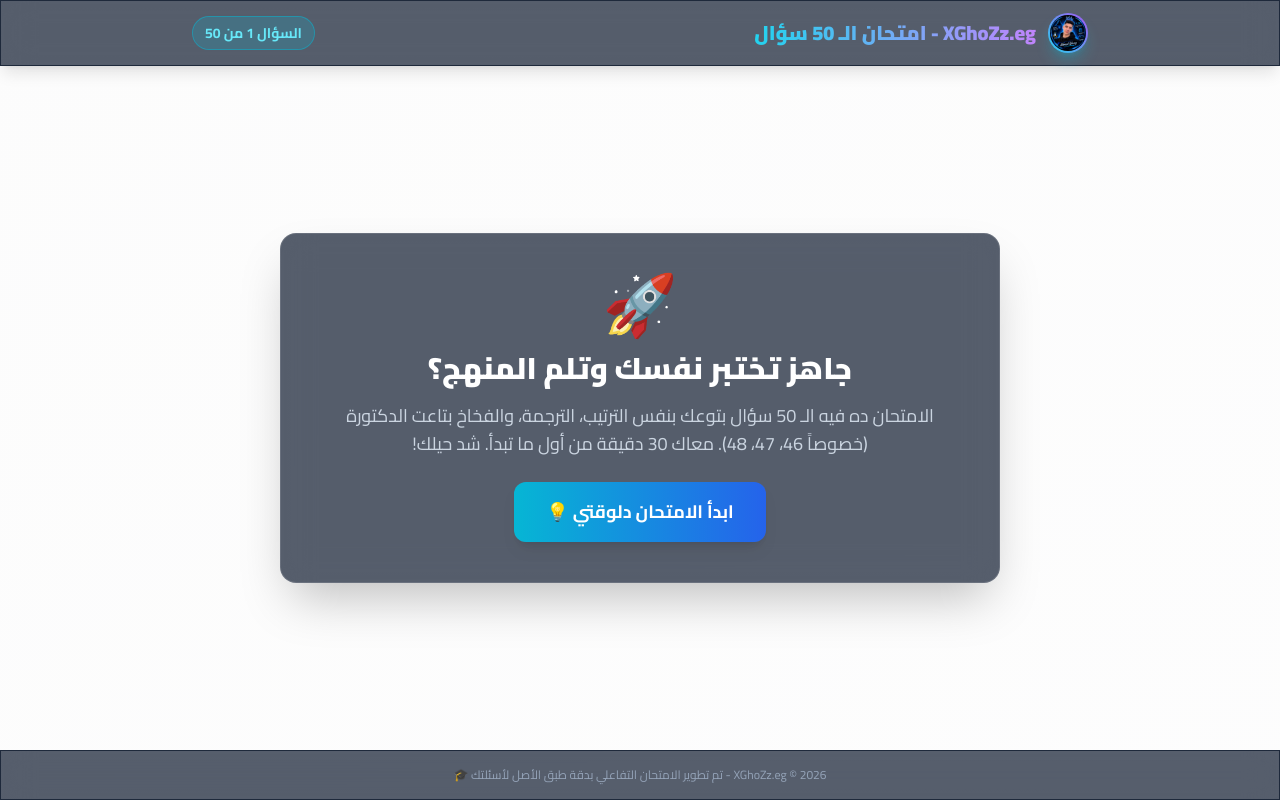
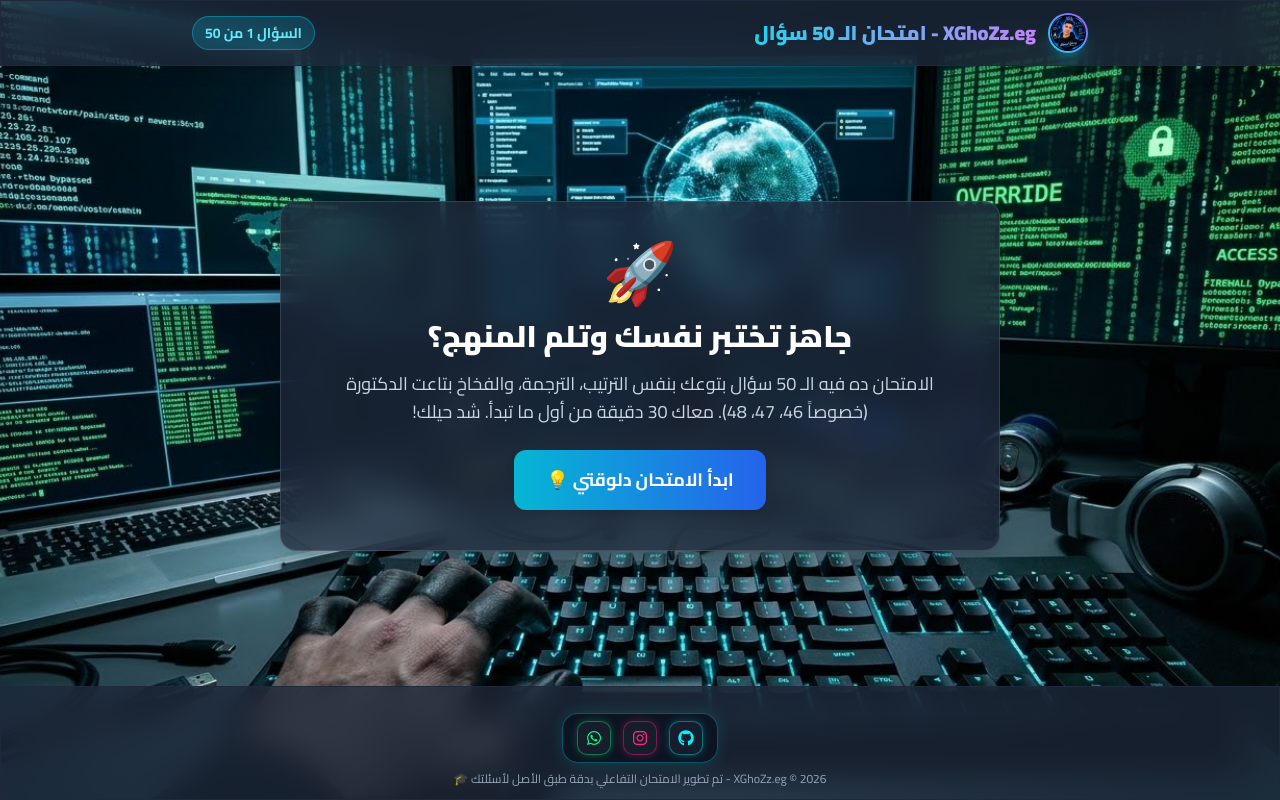
Before and after one commit to XGhoZz/QB, a plain HTML site: page index.html in a window 1280 px wide. Drawn offline with nearby package versions, Linux system fonts and the light colour scheme.

Commit message:
index.html

```diff
--- a/index.html
+++ b/index.html
@@ -10,25 +10,110 @@
       href="https://fonts.googleapis.com/css2?family=Cairo:wght@400;600;700;900&display=swap"
       rel="stylesheet"
     />
+    <!-- Font Awesome Icons for Social Media -->
+    <link rel="stylesheet" href="https://cdnjs.cloudflare.com/ajax/libs/font-awesome/6.5.1/css/all.min.css">
     <style>
       body {
         font-family: "Cairo", sans-serif;
+        /* الخلفية الافتراضية للاب توب والديسك توب */
         background-image:
           linear-gradient(
             to bottom right,
             rgba(10, 10, 12, 0.01),
             rgba(63, 63, 82, 0.01)
           ),
-          url("bg.jpg");
+          url("desktop1.jpg");
         background-size: cover;
         background-position: center;
         background-attachment: fixed;
+        background-repeat: no-repeat;
+      }
+
+      /* لو الشاشة أصغر من 768 بكسل (يعني موبايل) */
+      @media (max-width: 768px) {
+        body {
+          background-image:
+            linear-gradient(
+              to bottom right,
+              rgba(10, 10, 12, 0.01),
+              rgba(63, 63, 82, 0.01)
+            ),
+            url("phone1.jpg");
+        }
       }
       .ios-glass {
         background: rgba(30, 41, 59, 0.75);
         backdrop-filter: blur(16px);
         -webkit-backdrop-filter: blur(16px);
         border: 1px solid rgba(255, 255, 255, 0.12);
+      }
+
+      /* شريط الأيقونات النيون الصغير */
+      .neon-dock {
+        display: flex;
+        justify-content: center;
+        align-items: center;
+        gap: 12px;
+        margin: 14px auto 8px auto;
+        padding: 7px 14px;
+        width: fit-content;
+        background: rgba(10, 15, 28, 0.75);
+        backdrop-filter: blur(10px);
+        -webkit-backdrop-filter: blur(10px);
+        border: 1px solid rgba(0, 243, 255, 0.3);
+        border-radius: 16px;
+        box-shadow: 0 0 15px rgba(0, 243, 255, 0.15);
+      }
+
+      /* تصميم كل أيقونة تطبيق نيون */
+      .neon-app {
+        width: 34px;
+        height: 34px;
+        border-radius: 10px;
+        display: flex;
+        justify-content: center;
+        align-items: center;
+        font-size: 16px;
+        text-decoration: none;
+        background: rgba(255, 255, 255, 0.04);
+        transition: all 0.25s ease;
+      }
+
+      /* إضاءة النيون لكل تطبيق */
+      .neon-app.github {
+        color: #00f3ff;
+        border: 1px solid rgba(0, 243, 255, 0.4);
+        box-shadow: 0 0 8px rgba(0, 243, 255, 0.25);
+      }
+      .neon-app.github:hover {
+        background: #00f3ff;
+        color: #050811;
+        box-shadow: 0 0 18px #00f3ff;
+        transform: translateY(-4px) scale(1.08);
+      }
+
+      .neon-app.instagram {
+        color: #ff2a85;
+        border: 1px solid rgba(255, 42, 133, 0.4);
+        box-shadow: 0 0 8px rgba(255, 42, 133, 0.25);
+      }
+      .neon-app.instagram:hover {
+        background: #ff2a85;
+        color: #fff;
+        box-shadow: 0 0 18px #ff2a85;
+        transform: translateY(-4px) scale(1.08);
+      }
+
+      .neon-app.whatsapp {
+        color: #00ff88;
+        border: 1px solid rgba(0, 255, 136, 0.4);
+        box-shadow: 0 0 8px rgba(0, 255, 136, 0.25);
+      }
+      .neon-app.whatsapp:hover {
+        background: #00ff88;
+        color: #050811;
+        box-shadow: 0 0 18px #00ff88;
+        transform: translateY(-4px) scale(1.08);
       }
     </style>
   </head>
@@ -207,10 +292,21 @@
 
     <!-- Footer -->
     <footer
-      class="w-full text-center py-4 text-slate-400 text-xs ios-glass border-t border-slate-800"
+      class="w-full text-center py-3 text-slate-400 text-xs ios-glass border-t border-slate-800"
     >
-      XGhoZz.eg &copy; 2026 - تم تطوير الامتحان التفاعلي بدقة طبق الأصل لأسئلتك
-      🎓
+      <!-- Social Media Neon Icons Dock -->
+      <div class="neon-dock">
+        <a href="https://github.com/XGhoZz" target="_blank" class="neon-app github" title="GitHub">
+          <i class="fa-brands fa-github"></i>
+        </a>
+        <a href="https://www.instagram.com/7amodaa_171?dlrf=MTlxb3AxdW93MjR0cQ==" target="_blank" class="neon-app instagram" title="Instagram">
+          <i class="fa-brands fa-instagram"></i>
+        </a>
+        <a href="https://wa.me/201022614924" target="_blank" class="neon-app whatsapp" title="WhatsApp">
+          <i class="fa-brands fa-whatsapp"></i>
+        </a>
+      </div>
+      XGhoZz.eg &copy; 2026 - تم تطوير الامتحان التفاعلي بدقة طبق الأصل لأسئلتك 🎓
     </footer>
 
     <!-- JavaScript Logic -->
```
